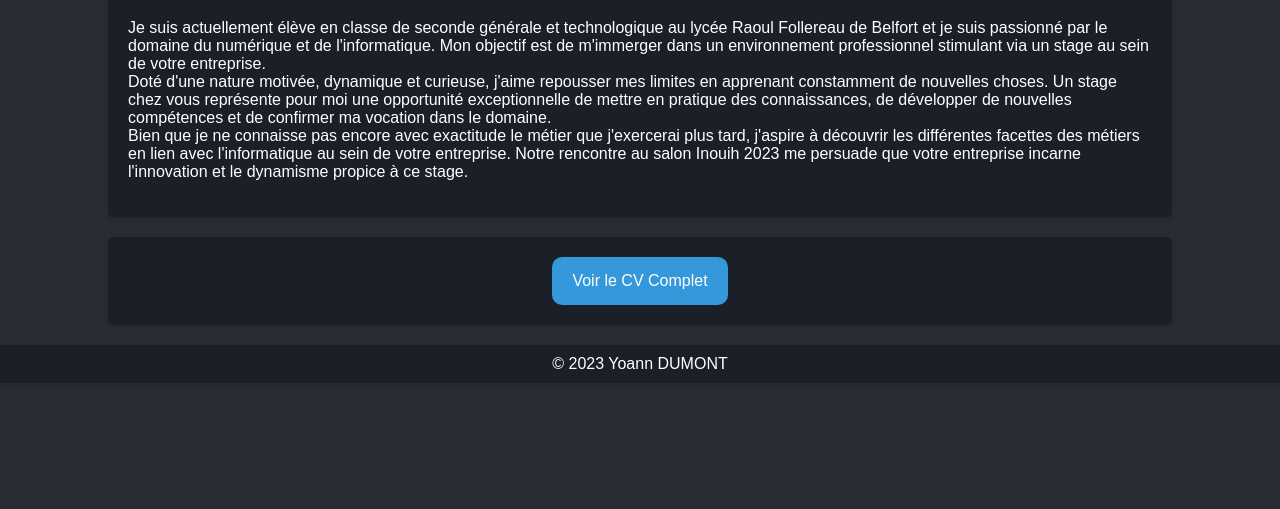
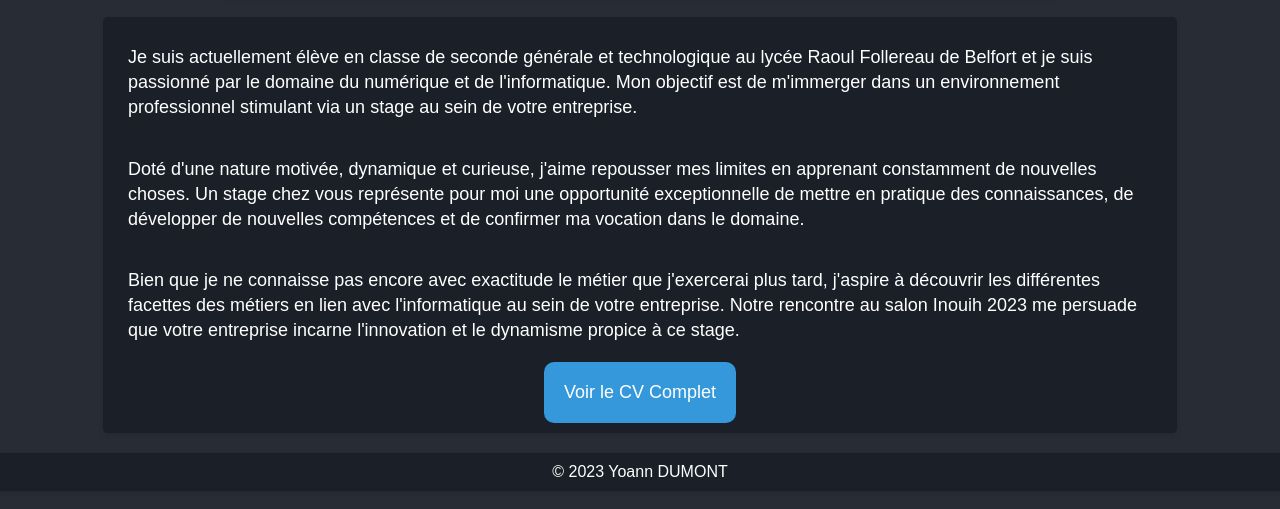
Before and after one commit to TheYerminator/CV, a plain HTML site: page index.html in a window 1280 px wide. Shown: the part 291-800 px from the top of the page. Drawn offline with Linux system fonts and the light colour scheme.

Commit message:
Update index.html

```diff
--- a/index.html
+++ b/index.html
@@ -19,9 +19,10 @@ header {
     background-color: #28247d;
     color: #fff;
     padding: 10px;
+    margin-bottom: 25px;
+    width: 100%;
     text-align: center;
 }
-
 footer {
     color: #fff;
     padding: 10px;
@@ -31,12 +32,10 @@ footer {
     box-shadow: 0px 2px 5px rgba(0, 0, 0, 0.1);
     text-align: center;
 }
-
-.intro, .profile, .buttondiv {
-    width: 80%; /* Ajustez la largeur selon vos préférences */
+.intro, .profile {
+    width: 80%;
     margin-bottom: 20px;
 }
-
 .intro {
     max-width: 800px;
     padding: 20px;
@@ -46,36 +45,33 @@ footer {
     box-shadow: 0px 2px 5px rgba(0, 0, 0, 0.1);
     text-align: center;
 }
-
 .profile {
-    padding: 20px;
+    padding-top: 10px;
+    padding-bottom: 10px;
+    padding-left: 25px;
+    padding-right: 25px;
     background-color: #1a1f28;
     color: #fff;
     border-radius: 5px;
     box-shadow: 0px 2px 5px rgba(0, 0, 0, 0.1);
+    display: flex;
+    flex-direction: column;
+    align-items: center;
 }
-
-.buttondiv {
-    padding: 20px;
-    background-color: #1a1f28;
-    color: #fff;
-    border-radius: 5px;
-    box-shadow: 0px 2px 5px rgba(0, 0, 0, 0.1);
-    text-align: center;
+p {
+    line-height: 1.4;
+    font-size: 18px;
 }
-
 h1, h2, h3, h4, h5, h6 {
     color: #fff;
 }
-
 a {
     text-decoration: none;
 }
-
 .button {
     display: inline-block;
-    padding: 15px 20px;
-    font-size: 16px;
+    padding: 20px;
+    font-size: 18px;
     text-align: center;
     text-decoration: none;
     background-color: #3498db;
@@ -83,7 +79,6 @@ a {
     border-radius: 10px;
     transition: background-color 0.3s ease;
 }
-
 .button:hover {
     background-color: #2980b9;
 }
@@ -106,15 +101,14 @@ a {
     <div class="profile">
         <p>
             Je suis actuellement élève en classe de seconde générale et technologique au lycée Raoul Follereau de Belfort et je suis passionné par le domaine du numérique et de l'informatique. Mon objectif est de m'immerger dans un environnement professionnel stimulant via un stage au sein de votre entreprise.
-        <br>
+        </p>
+        <p>
             Doté d'une nature motivée, dynamique et curieuse, j'aime repousser mes limites en apprenant constamment de nouvelles choses. Un stage chez vous représente pour moi une opportunité exceptionnelle de mettre en pratique des connaissances, de développer de nouvelles compétences et de confirmer ma vocation dans le domaine.
-        <br>
+        </p>
+        <p>
             Bien que je ne connaisse pas encore avec exactitude le métier que j'exercerai plus tard, j'aspire à découvrir les différentes facettes des métiers en lien avec l'informatique au sein de votre entreprise. Notre rencontre au salon Inouih 2023 me persuade que votre entreprise incarne l'innovation et le dynamisme propice à ce stage.
         </p>
-    </div>
-
-    <div class="buttondiv">
-        <a href="" class="button">Voir le CV Complet</a>
+        <a href="http://yoann.dumont.me/CV/cv.html" class="button">Voir le CV Complet</a>
     </div>
 
     <footer class="container">© 2023 Yoann DUMONT</footer>
```
